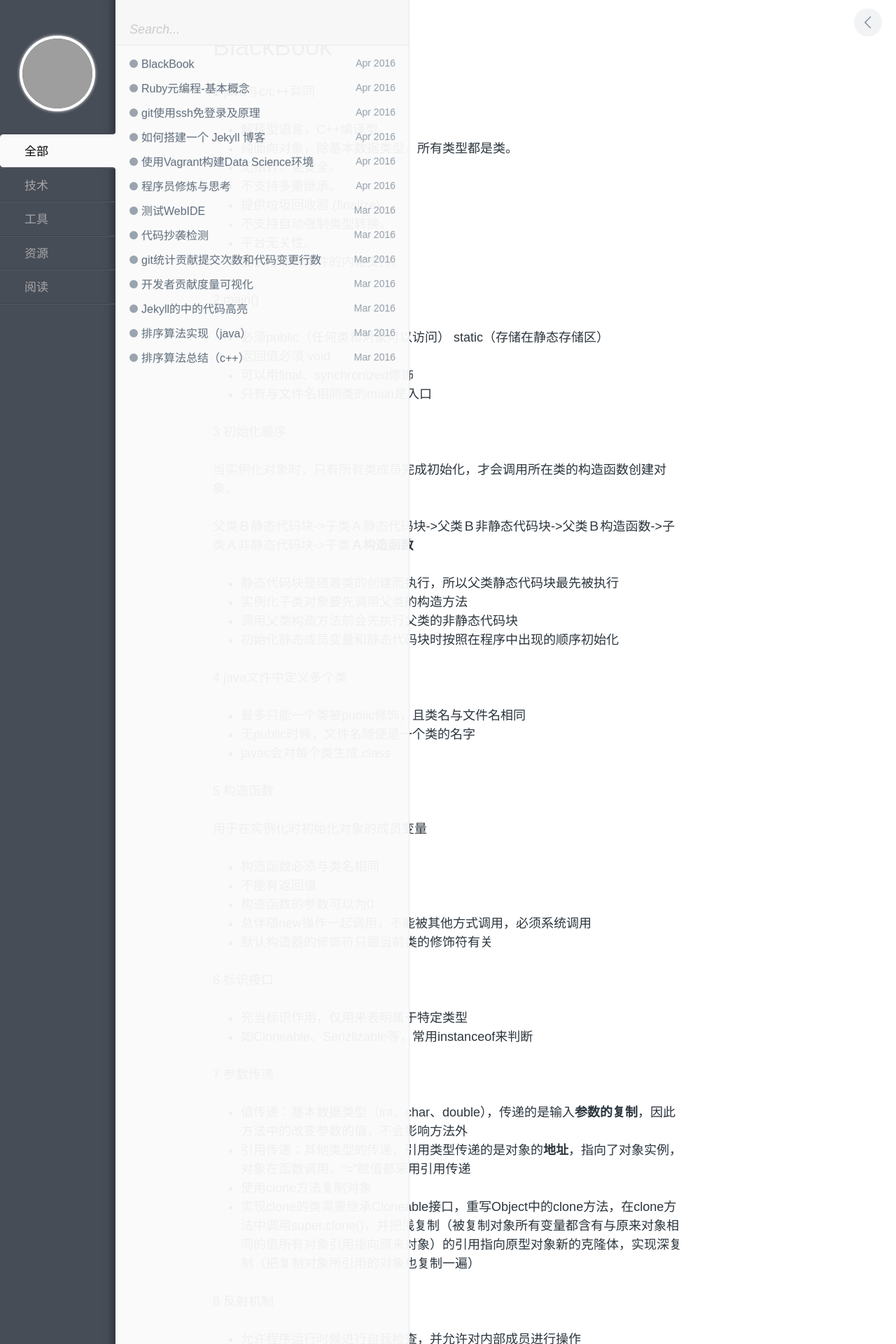
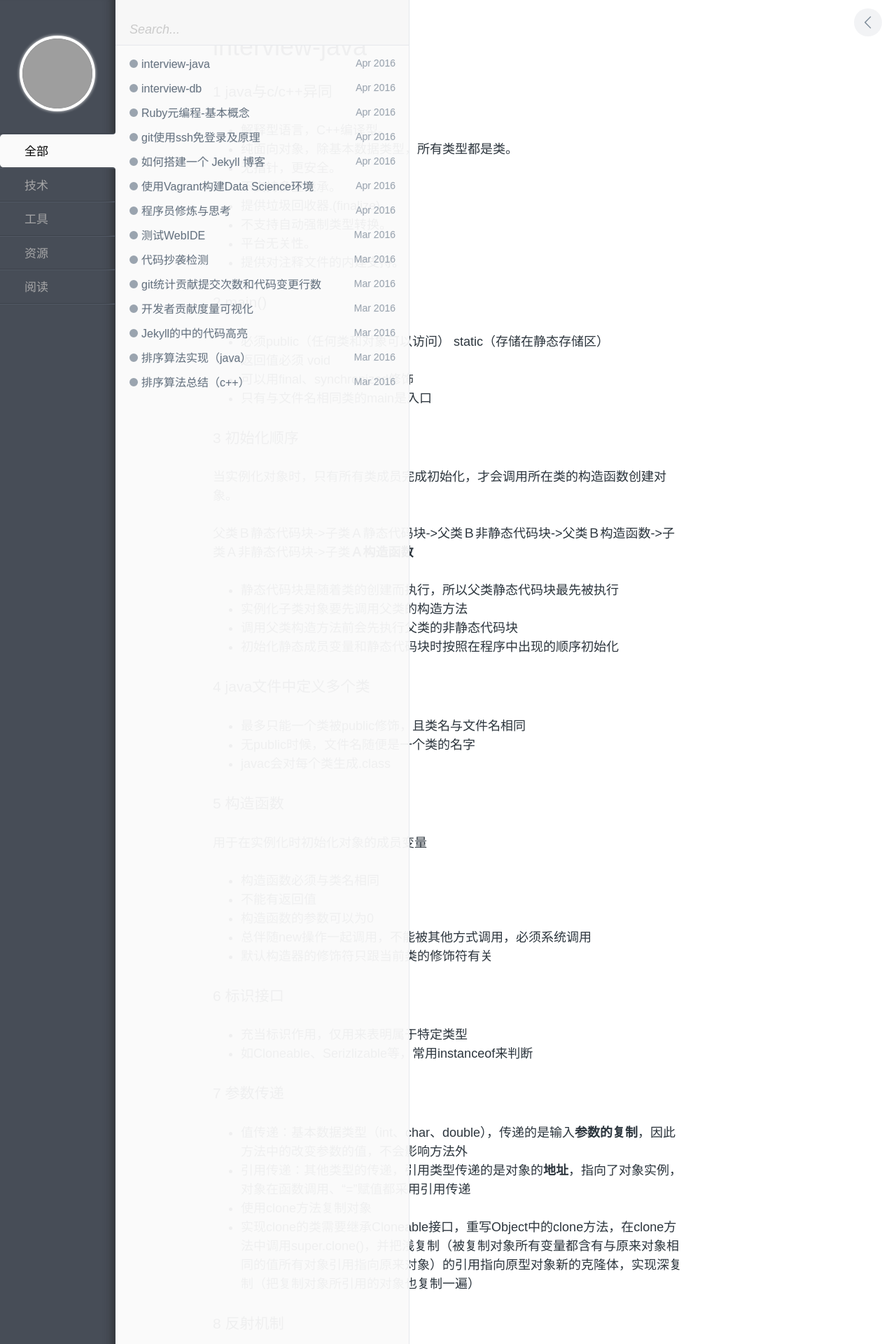
Before and after one commit to gyiang/my.io, a Jekyll site: the page built from _posts/new/2016-04-20-offer-java-whiteboard.md, in a window 1280 px wide. Shown: the top 1920 px of the page at 70% size. Built offline with Jekyll 4.4.1, drawn with Linux system fonts in a browser that asks for light colours; grey boxes are pictures that could not be loaded.

Commit message:
post interview

```diff
--- a/_posts/new/2016-04-20-java-whitebook.md
+++ b/_posts/new/2016-04-20-offer-java-whiteboard.md
@@ -1,14 +1,14 @@
 ---
 
 layout: post
-title: BlackBook
+title: interview-java
 category: 资源
-tags: java,job
+tags: java,interview
 description: java研发面试所需
 
 ---
 
-#### 1 java与c/c++异同
+### 1 java与c/c++异同
 
 - 解释型语言，C++编译型。
 - 纯面向对象，除基本数据类型，所有类型都是类。
@@ -20,14 +20,14 @@ description: java研发面试所需
 - 提供对注释文件的内建支持。
 
 
-#### 2 main()
+### 2 main()
 
 - 必须public（任何类和对象可以访问） static（存储在静态存储区）
 - 返回值必须 void
 - 可以用final、synchronized修饰
 - 只有与文件名相同类的main是入口
 
-#### 3 初始化顺序
+### 3 初始化顺序
 当实例化对象时，只有所有类成员完成初始化，才会调用所在类的构造函数创建对象。
 
 父类Ｂ静态代码块->子类Ａ静态代码块->父类Ｂ非静态代码块->父类Ｂ构造函数->子类Ａ非静态代码块->子类**Ａ构造函数**
@@ -38,13 +38,13 @@ description: java研发面试所需
 - 初始化静态成员变量和静态代码块时按照在程序中出现的顺序初始化
 
 
-#### 4 java文件中定义多个类
+### 4 java文件中定义多个类
 
 - 最多只能一个类被public修饰，且类名与文件名相同
 - 无public时候，文件名随便是一个类的名字
 - javac会对每个类生成.class
 
-#### 5 构造函数
+### 5 构造函数
 
 用于在实例化时初始化对象的成员变量
 
@@ -54,49 +54,49 @@ description: java研发面试所需
 - 总伴随new操作一起调用，不能被其他方式调用，必须系统调用
 - 默认构造器的修饰符只跟当前类的修饰符有关
 
-#### 6 标识接口
+### 6 标识接口
 
 - 充当标识作用，仅用来表明属于特定类型
 - 如Cloneable、Serizlizable等，常用instanceof来判断
 
-#### 7 参数传递
+### 7 参数传递
 
 - 值传递：基本数据类型（int、char、double），传递的是输入**参数的复制**，因此方法中的改变参数的值，不会影响方法外
 - 引用传递：其他类型的传递，引用类型传递的是对象的**地址**，指向了对象实例，对象在函数调用、“=”赋值都采用引用传递
 - 使用clone方法复制对象
 - 实现clone的类需要继承Cloneable接口，重写Object中的clone方法，在clone方法中调用super.clone()，并把浅复制（被复制对象所有变量都含有与原来对象相同的值所有对象引用指向原来对象）的引用指向原型对象新的克隆体，实现深复制（把复制对象所引用的对象也复制一遍）
 
-#### 8 反射机制
+### 8 反射机制
 
 - 允许程序运行时候进行自我检查，并允许对内部成员进行操作
 - 功能：得到一个对象所属的类；获取一个类的所有成员变量和方法；**在运行时创建对象**；在运行时调用对象的方法
 - Class.forName("C").newInstance()
 
-#### 9 创建对象的方法
+### 9 创建对象的方法
 
 - new语句实例化
 - 反射机制
 - clone（）方法
 - 反序列化
 
-#### 10 实现类似C函数指针功能
+### 10 实现类似C函数指针功能
 
 - 回调函数：指针函数先注册，将在稍后某个需要的时候被调用。
 - 在java中利用接口与类实现。先定义接口，并声明要调用的方法，实习接口，把实现类的一个对象作为参数传递给调用程序，调用程序通过参数开调用指定的函数。
 
-#### 11 面向对象的特征
+### 11 面向对象的特征
 
 - 抽象，数据和过程抽象，忽略与主题无关的方面
 - 继承，派生类可以从基类获得方法和实例变量，并且可以修改或增加新方法，代码复用方式，提高复用性和开发效率。（注意和组合的区别），is-a关系
 - 封装，隐藏实现，只公开对外接口，隐藏其具体实现，通过访问控制实现（通过用Public将信息暴露，Private，Protected将信息隐藏）
 - 多态，允许不同类的对象对同意消息做出响应,**同一消息可以根据发送对象的不同而采用多种不同的行为方式**。（发送消息就是函数调用）。
 
-#### 12 多态的实现机制
+### 12 多态的实现机制
 
 - 覆盖(override)，子类重写了**父类**的同名方法，子类覆盖父类的方法，**方法名相同，参数类型相同**，返回类型和抛出异常要<=父类，访问权限要>=父类（两同两小一大原则）基类的方法不能为private（否则子类只是自己定义了方法），**运行时多态**（基类引用可以指向基类也可以指向子类的实例变量，程序调用的方法在运行期才动态绑定，引用变量指向具体的实例对象方法，在内存中的方法）
 - 重载(overload)，指在**同一个类中**，允许存在多个同名方法，而这些方法的参数表不同（**个数**或**参数类型**不同，方法的返回类型、修饰符可以相同，也可不同），**编译时多态**（因为参数列表不同，编译时候确定）
 
-#### 13 抽象类和接口
+### 13 抽象类和接口
 
 - 抽象类：含有抽象方法，声明为abstract（只能修饰类和方法，不可以修饰属性）
 - 接口：方法的集合，所有方法都没有方法体，声明为interface，成员变量全部是static final。
@@ -107,25 +107,25 @@ description: java研发面试所需
 - 当功能需要累积时，用抽象类；不需要累积时，用接口。
 - 接口是一种特殊的抽象类，接口中的方法全部是抽象方法，接口中的方法只能是public和default
 
-#### 14 命名规则
+### 14 命名规则
 
 - 只能字母（a~z，A~Z）、数字（0~9）、下划线（_）和$
 - 第一个字母不能是数字
 
-#### 15 break、continue、return
+### 15 break、continue、return
 
 - break 强制跳出当前循环，使用标识符+":",跳出多重循环
 - continue 停止当此循环，回到循环起始处，进入下一次循环，也可以多重循环
 - return 从一个方法返回，返回到调用的地方
 
-#### 16 final、finally、finalize
+### 16 final、finally、finalize
 
 - **final**方法：不允许重写，final参数：参数在函数内部不允许修改，final类：不能被继承，所有方法不可重写。
 final指的是**引用不可变**，指向初始时指向的那个对象，不关心所指对象的内容变化，被**final修饰的变量必须初始化**。可以在定义、初始化块（不可以在静态初始化块中初始化，静态final成员变量可以在静态初始化块中但不可在初始化块中）、在类的构造器中（静态final不可以）
 - **finally**：异常处理中的finally必须在函数退出前执行，无论如何finally语句都要执行。try中没有异常时，但是有return等跳转语句，这样会引发程序控制流离开当前的try,自动完成finally中资源的释放。try中有异常时，**catch在获取到异常之前，进行finally执行，接着执行catch中的语句**
 - **finalize**是Object的方法，在垃圾回收器执行前，会调用被回声对象的finalize（）方法，可以覆盖这个方法实现对资源的回收
 
-#### 17 static
+### 17 static
 
 - 为某特定数据类型或对象分配单一的存储空间，而与创建的个数无关
 - 实现方法或属性与类而不是对象关联在一起（通过类直接调用或使用类的属性）
@@ -135,25 +135,25 @@ final指的是**引用不可变**，指向初始时指向的那个对象，不
 - 用来实现单例模式，隐藏构造函数（设为private）
 - static final：全局常量
 
-#### 18 volatile
+### 18 volatile
 
 - 修饰被不同线程访问和修改的变量，让其每次从对应的内存中读取，而不是缓存
 - 所有线程在任何时刻看到的变量值都是相同的
 - private volatile Boolean flag
 
-#### 19 instanceof
+### 19 instanceof
 
 - 二元操作符
 - 判读一个引用类型的变量所指的对象是否是一个类（或接口、抽象类、父类）的实例
 - object instanceof class
 
-#### 20 strictfp
+### 20 strictfp
 
 - strict float point 精确浮点关键字
 - 确保浮点运算的准确性
 - 不同平台结果也一致
 
-#### 21 基本数据类型
+### 21 基本数据类型
 
 基本类型四类八种，其余全是引用类型
 
@@ -166,29 +166,29 @@ final指的是**引用不可变**，指向初始时指向的那个对象，不
 - 原始数据类型值传递，封装类型引用传递
 - float初始化1.0f 或 f=（float）1.0， f=3.4是错的
 
-#### 22 不可变类
+### 22 不可变类
 
 - 创建实例后，不允许修改值
 - 所有基本类型的包装类都是不可以变类（Integer）
 - String 不可变类
 
-#### 23 强制类型转换
+### 23 强制类型转换
 
 - 涉及byte、short、char类型运算会强转为int类型，最后结果也是int
 - short s1=（short）s0+1
 
-#### 24 char存储中文汉字
+### 24 char存储中文汉字
 
 - java默认是Unicode编码，每个字符占用2个字节
 - String由char组成，更灵活，英文占用1个字符，中文占用2个字符
 
-#### 25 字符串创建于存储机制
+### 25 字符串创建于存储机制
 
 - new String("abc"),只要new总会生成新对象
 - String s1="abc", String s2="abc" ,JVM存在常量池，共享使用
 - 现在常量池中是否有相同的字符串被定义，如果存在，直接获取对其引用，不需要创建，如果没有定义，先创建，加入到常量池，在返回引用
 
-#### 26 ==与equals
+### 26 ==与equals
 
 - “==”比较两个变量值是否相等，比较的是内存中所有存储的数值，比较两个基本类型的数据或者两个引用变量是否相等。
 - equals，在没覆盖的情况下，equals=“==”
@@ -198,7 +198,7 @@ final指的是**引用不可变**，指向初始时指向的那个对象，不
 - 覆盖equals方法时候也覆盖hashCode
 
 
-#### 27 String、StringBuffer、StringBuilder和StringTokenizer
+### 27 String、StringBuffer、StringBuilder和StringTokenizer
 
 - Character单个字符操作
 - String不可变类（一旦创建，值不可以改），StringBuffer可变类
@@ -208,13 +208,13 @@ final指的是**引用不可变**，指向初始时指向的那个对象，不
 - 数据量小选择String，单线程大量操作：StringBuilder，多线程下大量数据：StringBuffer
 - StringTokenizer用来分割字符串的工具=new StringTokenizer("Hello to")
 
-#### 28 try中return
+### 28 try中return
 
 - try-finally或者catch-finally中都有return，finally中的return语句会覆盖别处return语句，**最终返回**到调用者那里的是finally中return的值
 - return在返回时，不是直接返回变量的值，而是**复制一份**，然后返回（）
 - finally块中改变return的基本类型的值对返回值没有任何影响，而对引用类型的数据有影响try{r=2;return r}catch(EXception ex){}finally{r=3} ，返回2
 
-#### 29 运行时异常和普通异常
+### 29 运行时异常和普通异常
 
 - 两种异常类，**Error和Excetion**，共同父类是Trowable
 - Error表示在运行期出现了非常严重的错误，**该错误不可恢复**，JVM层次大错误，导致程序终止执行，编译器不会检查Error是否被处理，程序不推荐捕获Error类异常，运行时异常多是逻辑错导致的，属于应该解决的问题，OutOfMemoryError、ThreadDeath等
@@ -223,19 +223,19 @@ final指的是**引用不可变**，指向初始时指向的那个对象，不
 - （运行时异常）：如果不处理，由JVM处理，NullPointerException、ClassCastException、ArraryindexOutofBoundExcpetion、BufferOverflowExcetion、ArithmeticException等
 - 出现运行时异常后，系统会把异常一直往上层抛出，直到遇到处理代码为止，多线程用Thread.run()抛出，单线程用main（）抛出。线程退出，主程序异常则程序退出
 
-#### 30 IO流实现机制
+### 30 IO流实现机制
 
 - 流的本质是数据传输，分为两类：字节流和字符流
 - 字节流（8 bit）：InputStream、OutputStream
 - 字符流（16 bit）：根据码表映射字符，一次可读多个字节，Reader和Writer，处理输入输出的时候用缓存
 - IO类设计采用Decorator装饰者模式
 
-#### 31 Socket
+### 31 Socket
 
 - 基于TCP的通信过程：Server端Listen指定的某个端口（>1024）是否有连接请求,Client端向Server端发出Connect（连接）请求，Server端向Clinet端发回Accept（接受）消息。一个连接建立，会话产生，Server端和Client端通过send和write等方法与对方通信
 - ···代码···
 
-#### 32 NIO
+### 32 NIO
 
 - NIO：Nonbloking IO,非阻塞IO
 - Socket阻塞导致大量线程的上下文切换，效率低
@@ -247,7 +247,7 @@ final指的是**引用不可变**，指向初始时指向的那个对象，不
 - 通过轮询方式处理多线程请求时不需要上下文切换，NIO较高的执行效率
 - Buffer用来保存数据，可以存Channel1读取的数据，也可以存放使用Channel1进行发送的数据。 ByteBuffer、CharBuffer
 
-#### 33 序列化
+### 33 序列化
 
 - 在分布式环境下，当进行远程通信时候，无论是何种类型的数据，都会以**二进制序列的形式在网络上传送**。 序列化是一种将对象以一连串的字节描述的过程，用于解决在对对象流进行读写操作时所引发的问题。序列化可以将对象的状态写在流里进行网络传输，或者保存到文件、数据库等系统容，并在需要时把该流读取出来重新构造一个相同的对象。
 - 实现Srializable接口（java.lang）
```
Also changed, not shown: _posts/new/2016-04-20-offer-db-whiteboard.md (added, +43 -0 lines).
